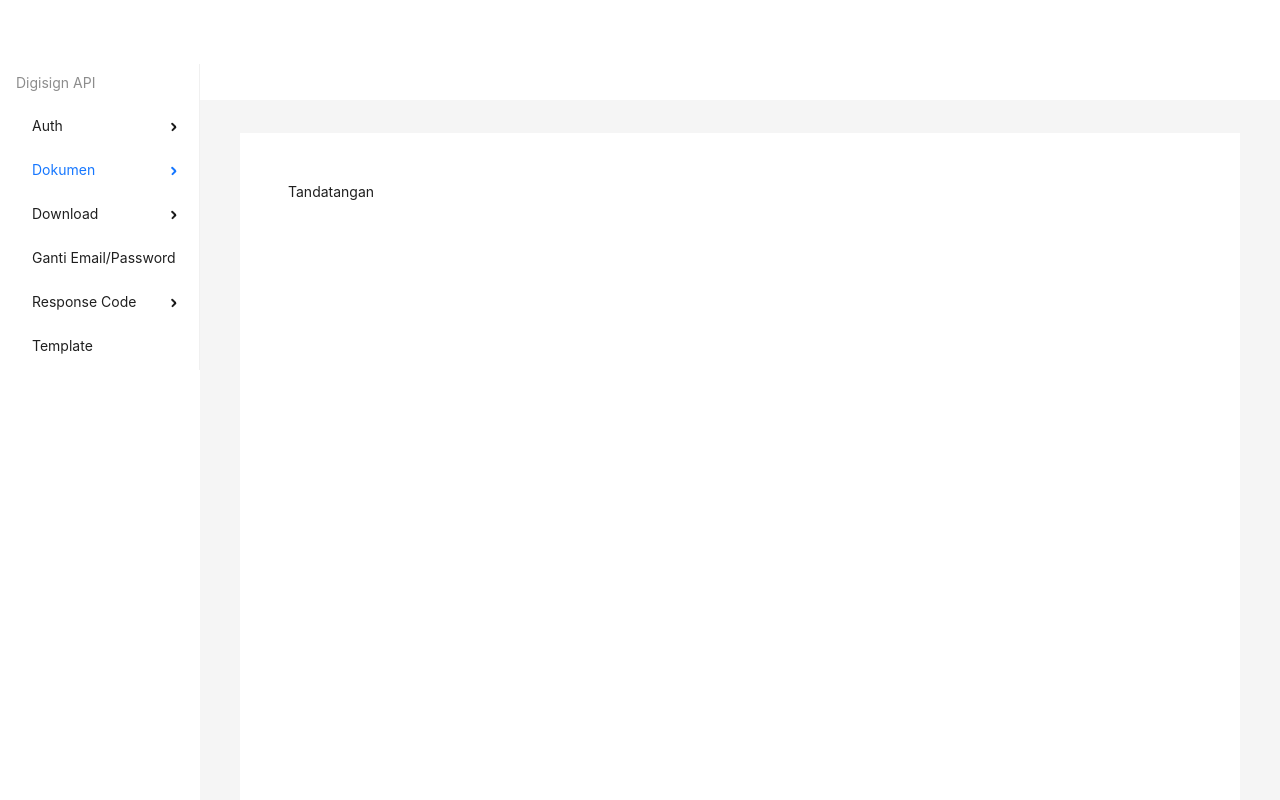
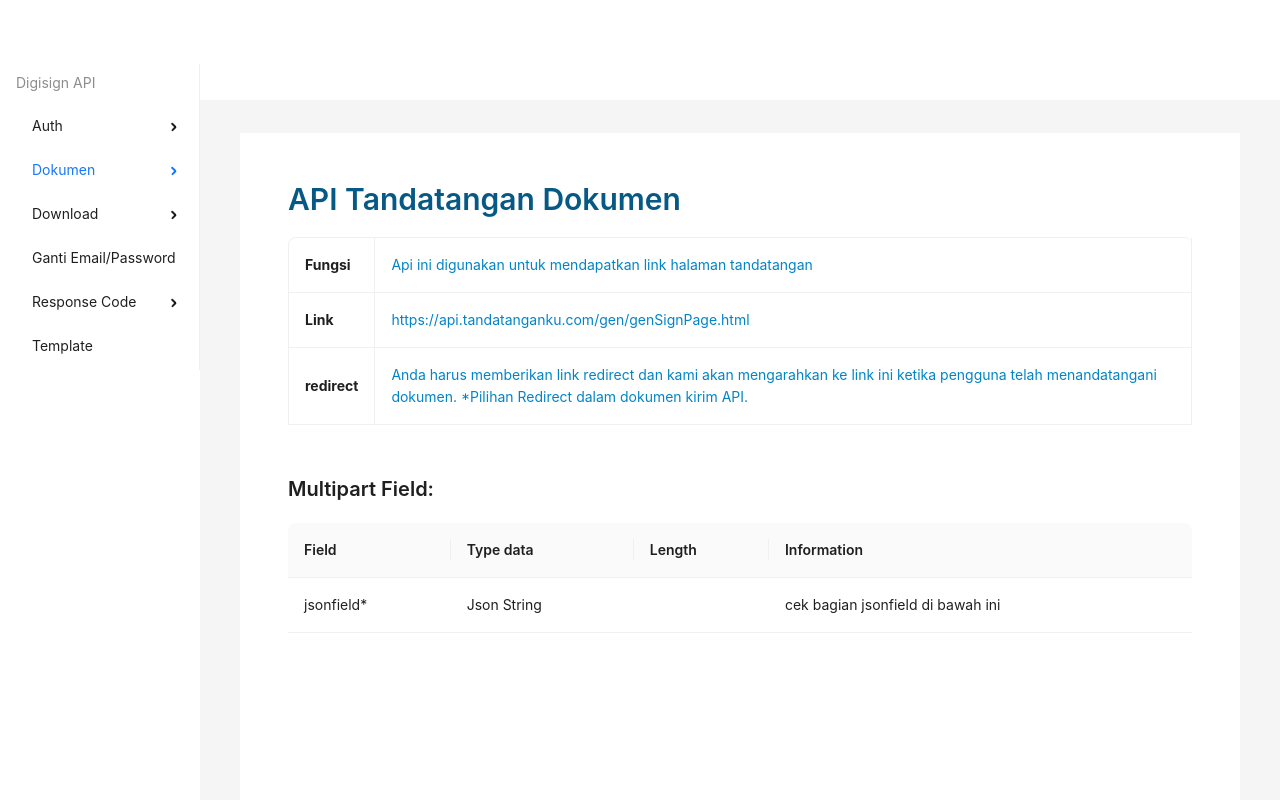
Before and after one commit to shwaayyy/digisign-api-doc, a Next.js app: page /sign_doc in a window 1280 px wide. Shown: the top 800 px of the page. Built offline with nearby package versions, Linux system fonts and the light colour scheme.

Commit message:
chore: new page API send doc

```diff
--- a/package.json
+++ b/package.json
@@ -9,10 +9,9 @@
     "lint": "next lint"
   },
   "dependencies": {
-    "@ant-design/cssinjs": "^1.11.0",
     "@ant-design/icons": "^5.1.4",
     "@lottiefiles/react-lottie-player": "^3.5.3",
-    "antd": "^5.6.4",
+    "antd": "^5.7.0",
     "autoprefixer": "10.4.14",
     "next": "13.4.8",
     "postcss": "8.4.24",
--- a/src/app/layout.jsx
+++ b/src/app/layout.jsx
@@ -1,5 +1,5 @@
 'use client'
-import {RootStyleRegistry} from '@/modules/shared/components/root-style-registry'
+
 import '@/styles/globals.css'
 import {Poppins} from 'next/font/google'
 import React from "react";
@@ -19,7 +19,7 @@ export default function RootLayout({children}) {
             <link rel="icon" href="/favicon.ico" sizes="any" />
         </head>
         <body className={poppins.className}>
-        <RootStyleRegistry>{children}</RootStyleRegistry>
+        {children}
         </body>
         </html>
     )
--- a/src/app/sign_doc/helper.js
+++ b/src/app/sign_doc/helper.js
@@ -0,0 +1,23 @@
+export const headerSignDoc = [
+    {
+        keyHeader: 'Fungsi',
+        valueHeader: 'Api ini digunakan untuk mendapatkan link halaman tandatangan'
+    },
+    {
+        keyHeader: 'Link',
+        valueHeader: 'https://api.tandatanganku.com/gen/genSignPage.html'
+    },
+    {
+        keyHeader: 'redirect',
+        valueHeader: `Anda harus memberikan link redirect dan kami akan mengarahkan ke link ini ketika pengguna telah menandatangani dokumen. \n\n *Pilihan Redirect dalam dokumen kirim API.`
+    }
+]
+
+export const dataSignDoc = [
+    {
+        field: 'jsonfield*',
+        dataType: 'Json String',
+        length: '',
+        information: 'cek bagian jsonfield di bawah ini'
+    }
+]
--- a/src/app/sign_doc/page.jsx
+++ b/src/app/sign_doc/page.jsx
@@ -1,11 +1,25 @@
+'use client'
+
 import SidebarLayout from "@/components/Template";
+import Point from "@/components/Point";
+import TableAPI from "@/components/TableAPI";
+import {APIColumns, columnsHeader} from "@/app/register/helper";
+import {dataSignDoc, headerSignDoc} from "@/app/sign_doc/helper";
 
 const SignDoc = () => {
     return (
         <>
             <div>
                 <SidebarLayout>
-                    <h1>Tandatangan</h1>
+                    <Point title={"API Tandatangan Dokumen"} customClassTitle={"text-sky-800"}
+                           customClassContent={"flex flex-col gap-y-[50px]"}>
+                        <TableAPI columns={columnsHeader} dataTable={headerSignDoc} border={true}
+                                  visibleHeader={false}/>
+                        <Point title={"Multipart Field:"} titleSize={"text-xl"}>
+                            <TableAPI columns={APIColumns} dataTable={dataSignDoc}/>
+                        </Point>
+
+                    </Point>
                 </SidebarLayout>
             </div>
         </>
--- a/src/modules/shared/components/root-style-registry/index.jsx
+++ /dev/null
@@ -1,20 +0,0 @@
-'use client'
-import { useState } from 'react'
-import { useServerInsertedHTML } from 'next/navigation'
-import { createCache, extractStyle, StyleProvider } from '@ant-design/cssinjs'
-
-export const RootStyleRegistry = ({ children }) => {
-    const [cache] = useState(() => createCache())
-
-    useServerInsertedHTML(() => {
-        return (
-            <script
-                dangerouslySetInnerHTML={{
-                    __html: `</script>${extractStyle(cache)}<script>`,
-                }}
-            />
-        )
-    })
-
-    return <StyleProvider cache={cache}>{children}</StyleProvider>
-}
--- a/src/styles/globals.css
+++ b/src/styles/globals.css
@@ -1,3 +1,6 @@
+@import "~antd/dist/reset.css";
+
+
 @tailwind base;
 @tailwind components;
 @tailwind utilities;
--- /dev/null
+++ b/webpack.config.js
@@ -0,0 +1,22 @@
+const path = require('path');
+
+module.exports = {
+    entry: './src/app/page.js', // Change this to your entry point
+    output: {
+        path: path.resolve(__dirname, 'dist'),
+        filename: 'bundle.js',
+    },
+    module: {
+        rules: [
+            {
+                test: /\.js$/,
+                exclude: /node_modules/,
+                use: 'babel-loader',
+            },
+            {
+                test: /\.css$/,
+                use: ['style-loader', 'css-loader'],
+            },
+        ],
+    },
+};
```
